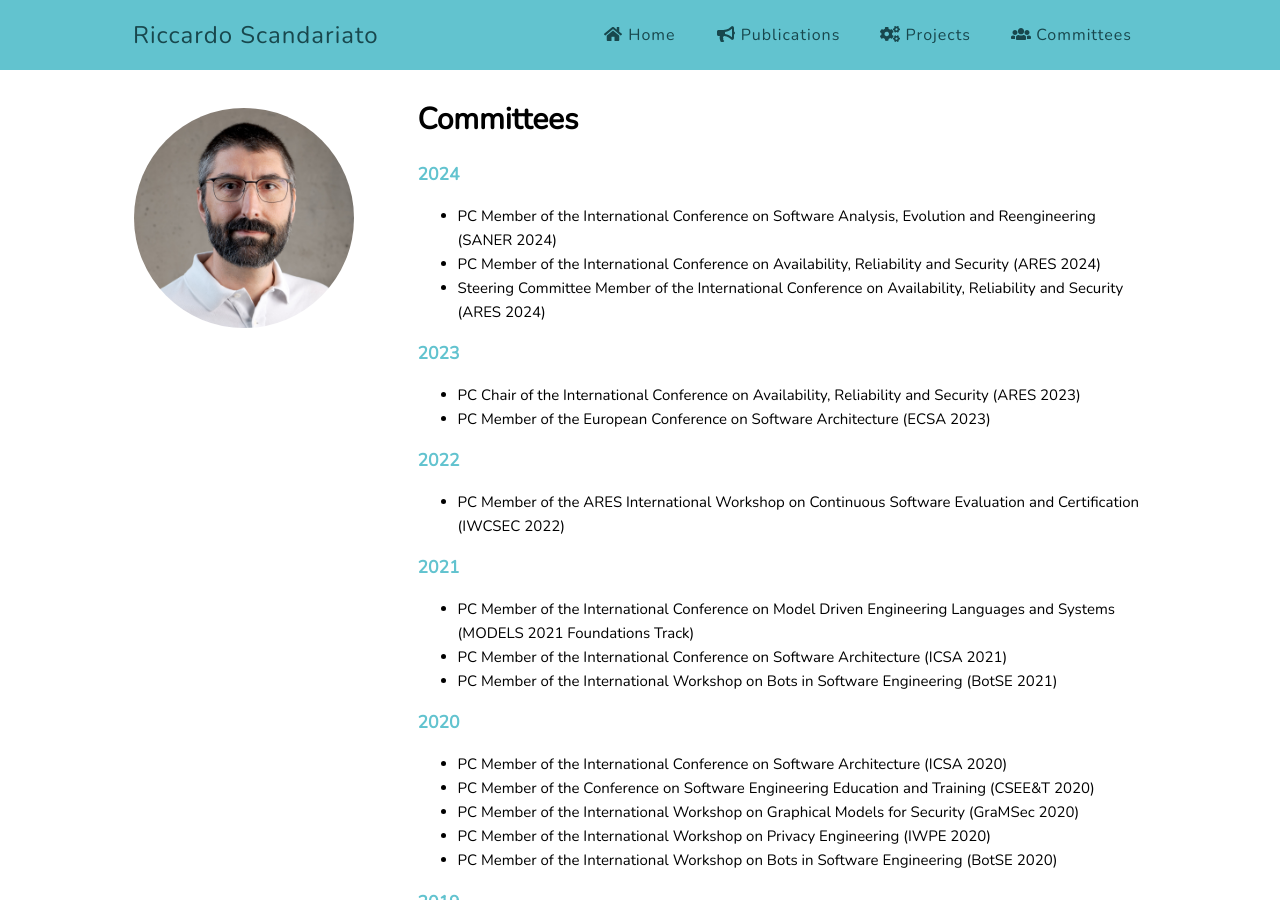
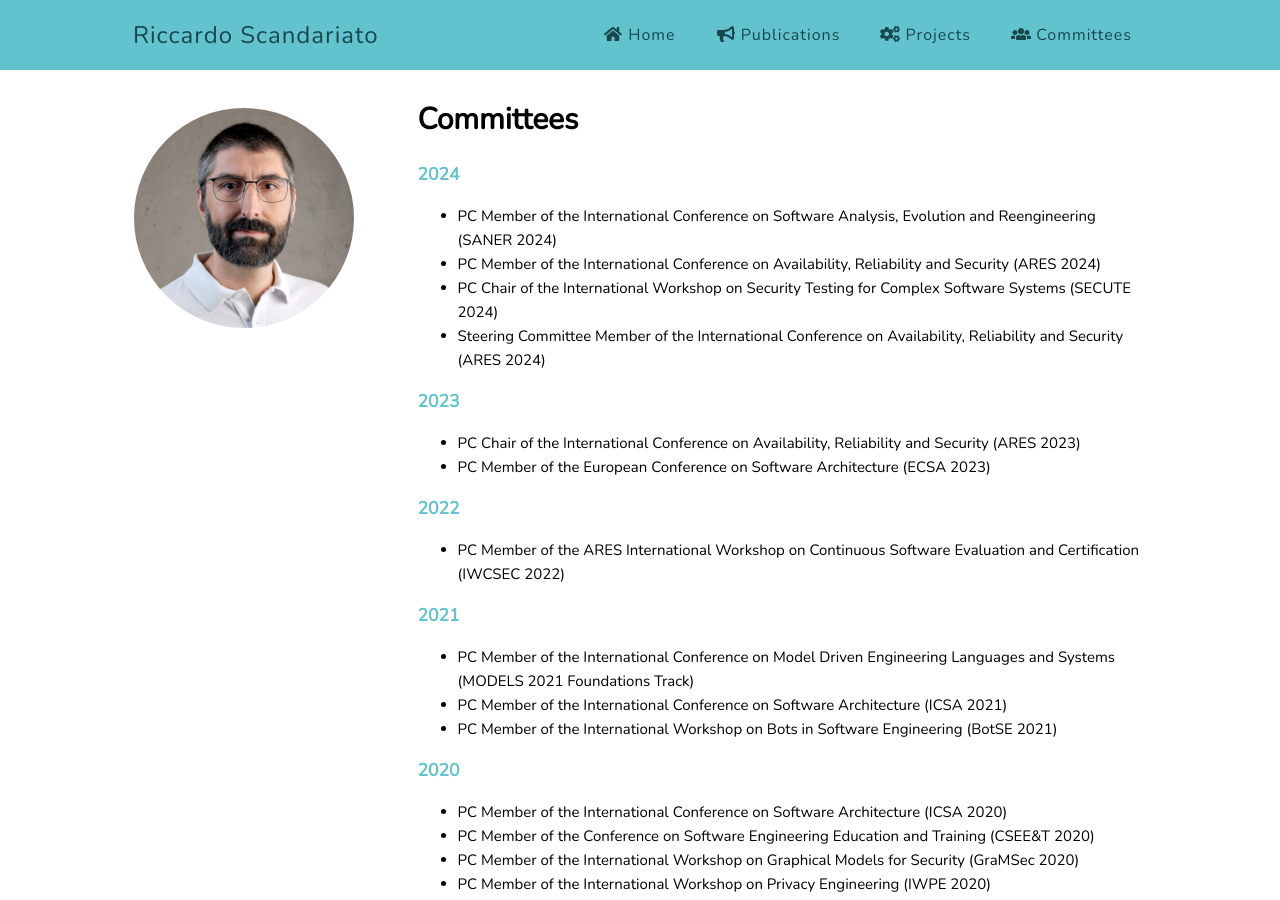
Before and after one commit to riccardoscandariato/riccardoscandariato.github.io, a Jekyll site: the page built from service.md, in a window 1280 px wide and 900 px high. Built offline with Jekyll 4.4.1, drawn with Linux system fonts in a browser that asks for light colours.

Commit message:
more committees

```diff
--- a/service.md
+++ b/service.md
@@ -9,6 +9,7 @@ title: Committees
 <ul>
 <li>PC Member of the International Conference on Software Analysis, Evolution and Reengineering (SANER 2024)</li>
 <li>PC Member of the International Conference on Availability, Reliability and Security (ARES 2024)</li>
+<li>PC Chair of the International Workshop on Security Testing for Complex Software Systems (SECUTE 2024)</li>
 <li>Steering Committee Member of the International Conference on Availability, Reliability and Security (ARES 2024)</li>
 </ul>
 
```
